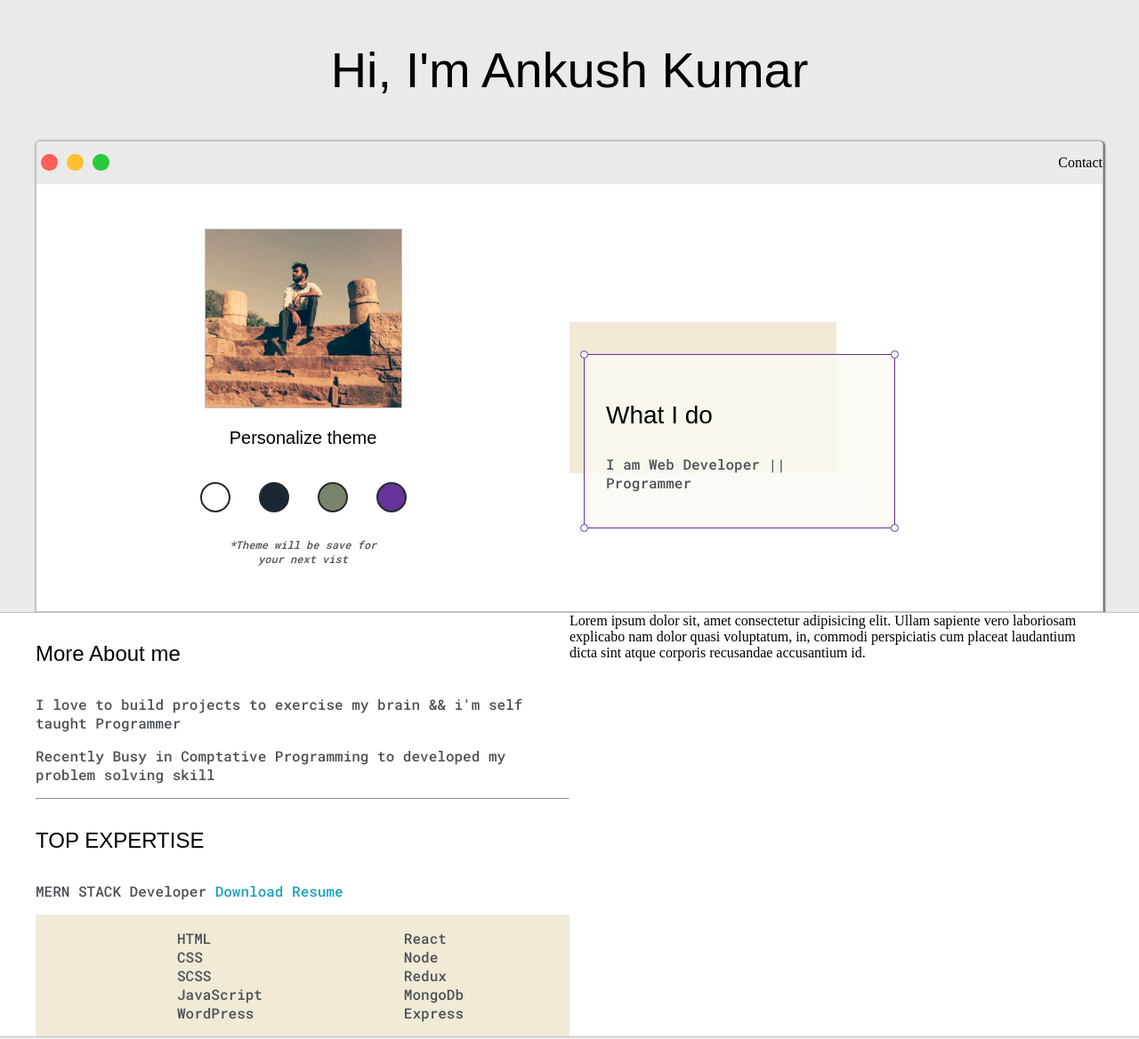
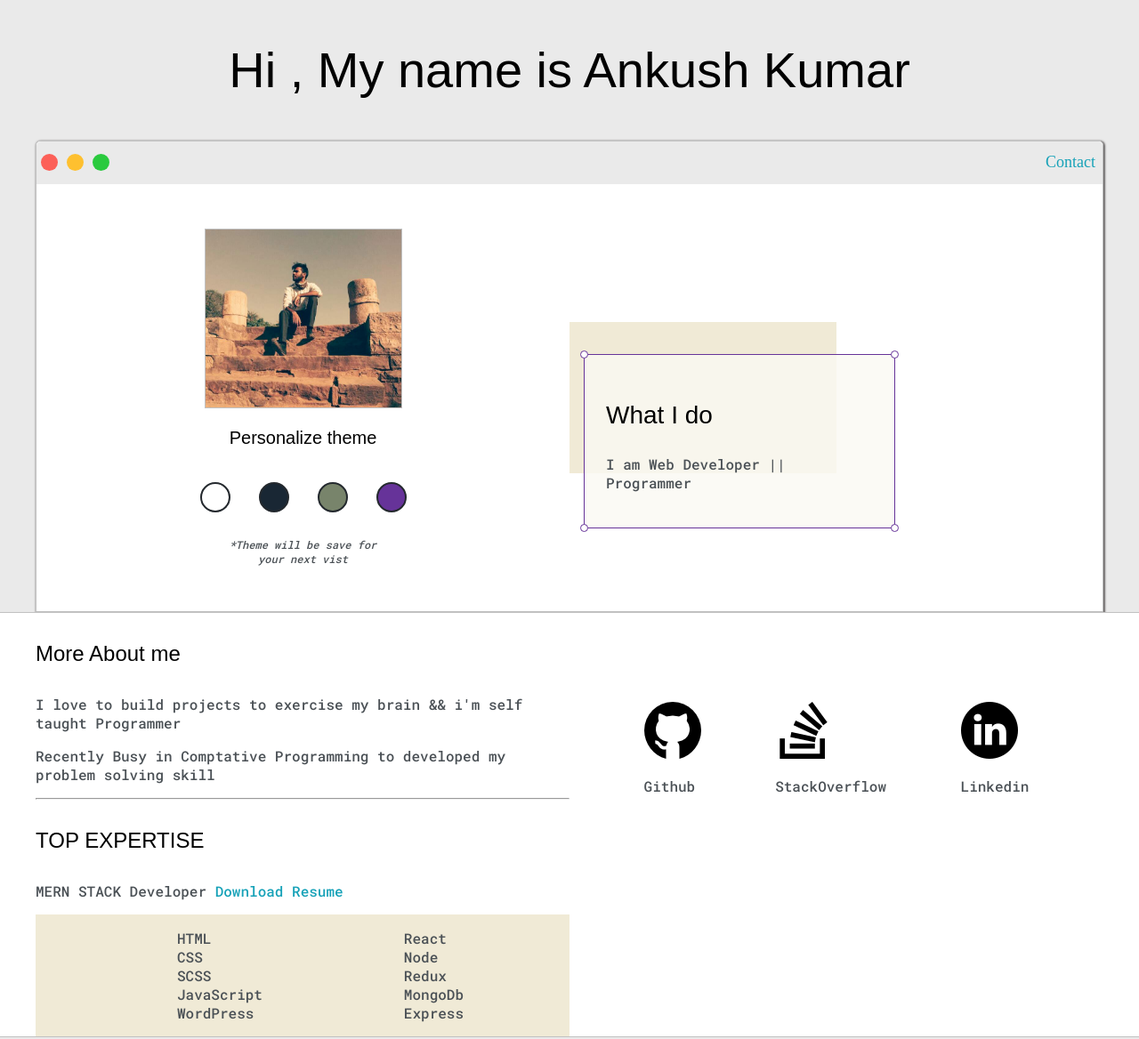
Before and after one commit to ankushydv26/Portfolio, a plain HTML site: page index.html in a window 1280 px wide. Shown: the top 1168 px of the page at 89% size. Drawn offline with Linux system fonts and the light colour scheme; a web font is replaced by a local one.

Commit message:
auto typewriter & click to move that sections

```diff
--- a/index.css
+++ b/index.css
@@ -19,6 +19,8 @@
 html,body{
     padding: 0;
     margin: 0;
+    scroll-behavior: smooth;
+
 }
 
 body *{
@@ -317,6 +319,20 @@ background-color: rebeccapurple;
 	font-size: 14px;
 }
 
+.social-link{
+
+
+    margin-top: 100px;
+
+
+}
+.list{
+    display: flex;
+    justify-content: space-evenly;
+    align-items: center;
+
+}
+
 @media screen and (max-width:1200px){
     .main-container{
         width: 95%;
@@ -338,4 +354,33 @@ background-color: rebeccapurple;
         display: grid;
         justify-content: center;
     }
+    #demo{
+        font-size: x-large;
+    }
 }
+
+/* .line1{
+    position: relative;
+    top: 50%;
+    width: 24em;
+    margin: 0 auto;
+    border-right: 2px solid rgba(255,255,255,.75);
+    font-size: 180%;
+    text-align: center;
+    white-space: nowrap;
+    overflow: hidden;
+    transform: translateY(-50%);
+}
+
+.anim-typewriter{
+    animation: typewriter 4s steps(10) 1s 1 normal both,
+               blinkTextCursor 500ms steps(10) infinite normal;
+  }
+  @keyframes typewriter{
+    from{width: 0;}
+    to{width: 24em;}
+  }
+  @keyframes blinkTextCursor{
+    from{border-right-color: rgba(255,255,255,.75);}
+    to{border-right-color: transparent;}
+  } */
--- a/index.html
+++ b/index.html
@@ -9,13 +9,14 @@
     <link href="https://fonts.googleapis.com/css2?family=Roboto+Mono:wght@500&display=swap" rel="stylesheet">
     <link rel="stylesheet" type="text/css" href="index.css">
     <link id="theme-style" rel="stylesheet" type="text/css" href="">
+
     <title>Ankush Ydv</title>
 </head>
 <body>
     <section class="s1">
         <div class="main-container">
             <div class="greeting-message">
-                <h1>Hi, I'm Ankush Kumar</h1>
+                <h1 id="demo"></h1>
             </div>
             <div class="intro-wrapper">
                 <div class="nav-wrapper">
@@ -24,8 +25,8 @@
                         <div id="dot-2" class="browser-dot"></div>
                         <div id="dot-3" class="browser-dot"></div>
                     </div>
-                    <div class="navigations">
-                        Contact
+                    <div class="navigations" style="margin: 4px;">
+                       <a href="#section2" style="margin: 4px;font-size: large;">Contact</a>
                     </div>
                 </div>
                 <div class="left-column">
@@ -89,7 +90,21 @@
             </div>
           </div>
           <div class="social-link">
-              Lorem ipsum dolor sit, amet consectetur adipisicing elit. Ullam sapiente vero laboriosam explicabo nam dolor quasi voluptatum, in, commodi perspiciatis cum placeat laudantium dicta sint atque corporis recusandae accusantium id.
+
+              <div class="list">
+                <div class="media">
+                    <a href="https://github.com/ankushydv26" target="_blank"> <img alt="github" src="images/github.png"></a>
+                    <p>Github</p>
+                  </div>
+                  <div class="media">
+                    <a href="https://stackoverflow.com/users/12494741/ankush" target="_blank"><img alt="stack" src="images/stack-overflow.png"></a>
+                    <p>StackOverflow</p>
+                  </div>
+                  <div class="media">
+                    <a href="https://www.linkedin.com/in/ankush-kumar-0m/" target="_blank"><img src="images/linkedin.png" alt="linkedin"></a>
+                    <p>Linkedin</p>
+                  </div>
+              </div>
           </div>
         </div>
     </div>
@@ -125,7 +140,7 @@
            </div>
         </div>
     </section>
-    <section class="s2">
+    <section class="s2" id="section2">
         <div class="main-container">
           <h3 style="text-align:center"> Get in Touch</h3>
           <form id="contact-form">
--- a/script.js
+++ b/script.js
@@ -32,3 +32,18 @@ function setTheme(mode){
     }
     localStorage.setItem('theme' , mode)
 }
+
+const text  ="Something something Nothing nothing!!!!! :smile:";
+
+var i = 0;
+var txt = 'Hi , My name is Ankush Kumar ';
+var speed = 100;
+
+function typeWriter() {
+  if (i < txt.length) {
+    document.getElementById("demo").innerHTML += txt.charAt(i);
+    i++;
+    setTimeout(typeWriter, speed);
+  }
+}
+typeWriter()
```
Also changed, not shown: images/github.png (added), images/linkedin.png (added), images/stack-overflow.png (added), 1 other file.
